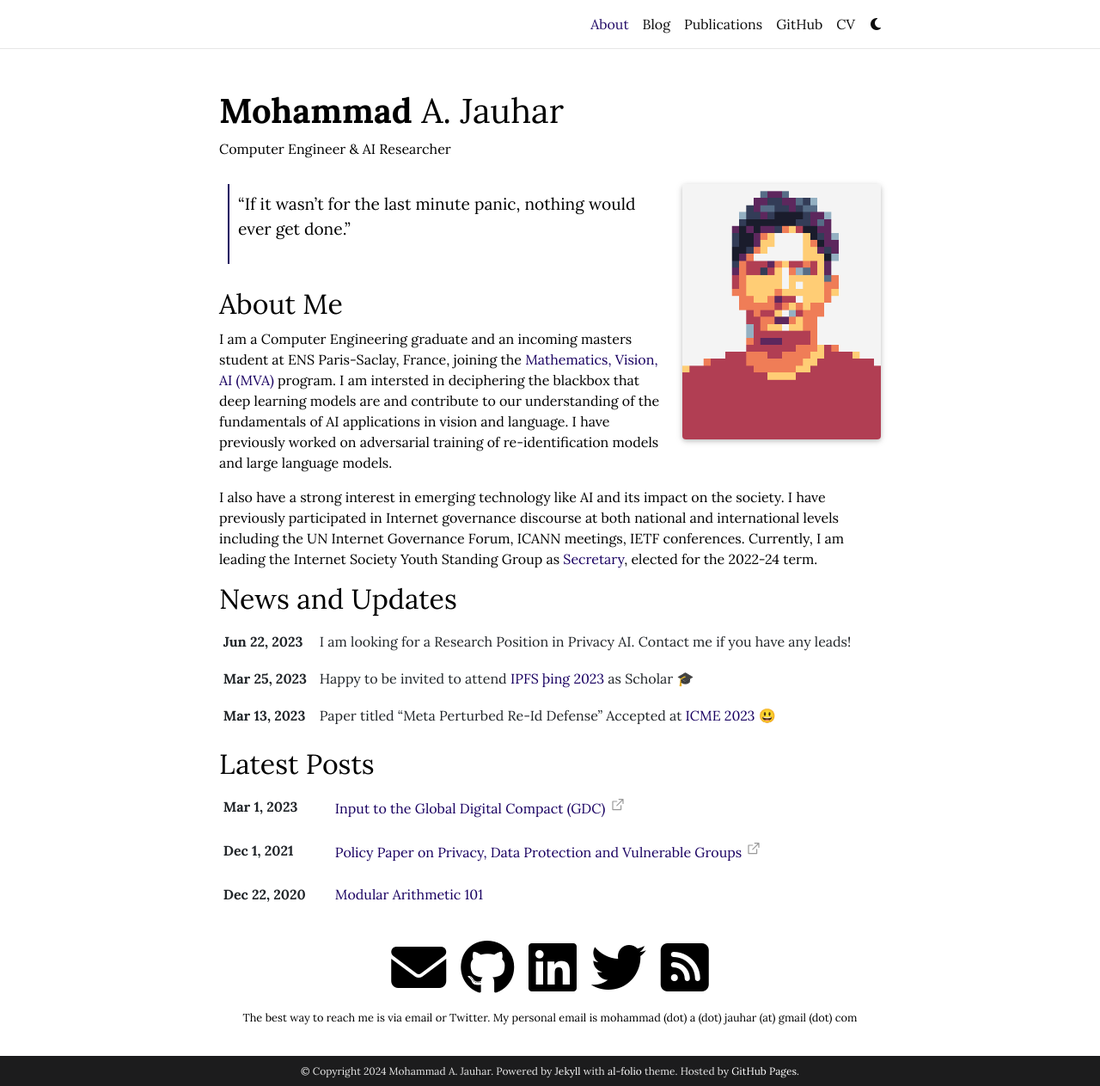
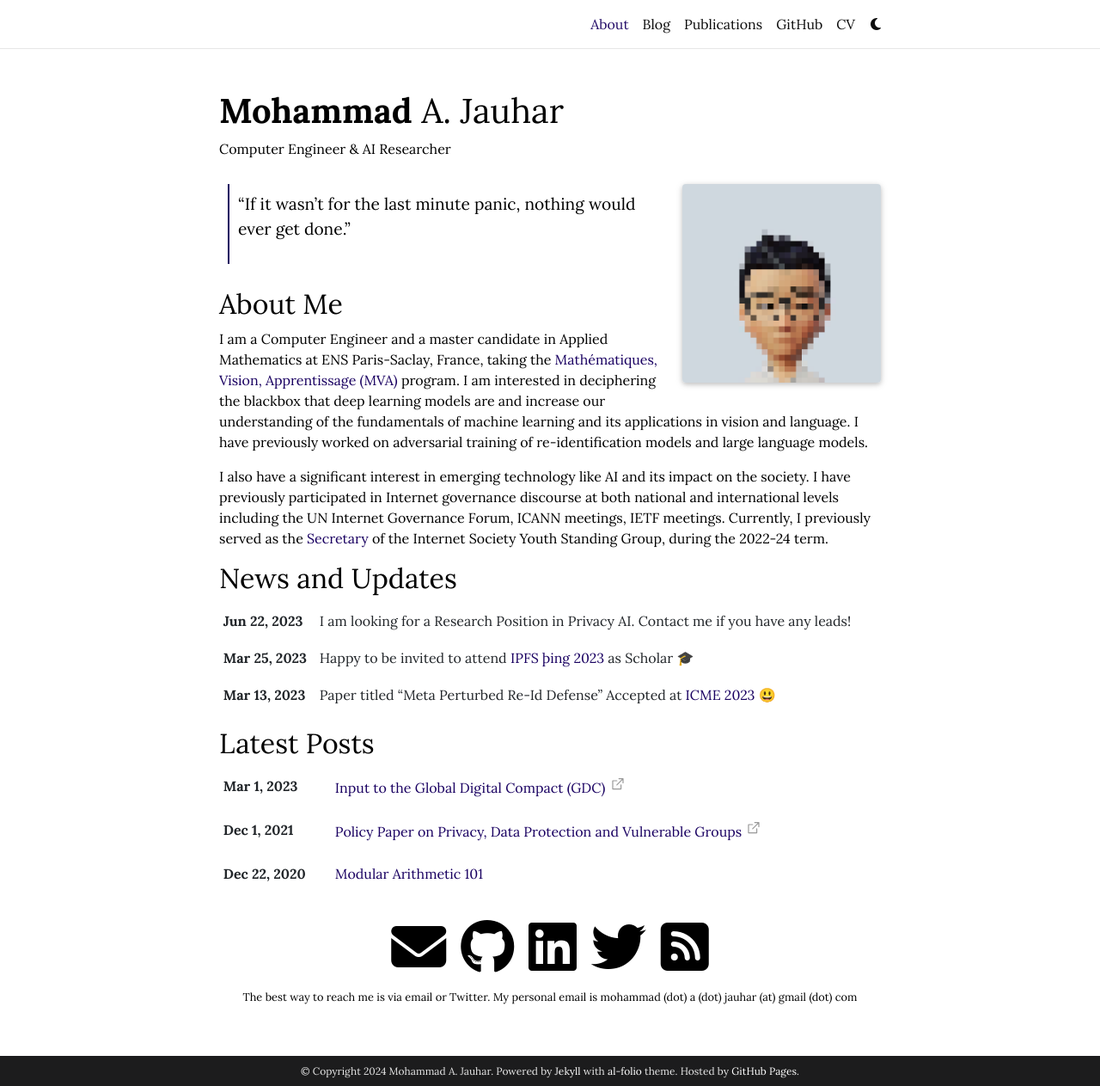
Before and after one commit to majauhar/majauhar.github.io, a Jekyll site: the page built from _pages/about.md, in a window 1280 px wide and 1263 px high. Shown: the whole window at 86% size. Built offline with Jekyll 4.4.1, drawn with Linux system fonts in a browser that asks for light colours; full-size pictures stand in for the smaller copies a plugin makes; comment, search, counter and statistics services are not loaded; a style sheet for code colours, icons or effects is not loaded.

Commit message:
updated CV

```diff
--- a/_pages/about.md
+++ b/_pages/about.md
@@ -19,9 +19,9 @@ social: true  # includes social icons at the bottom of the page
 
 ## About Me
 
-I am a Computer Engineering graduate and an incoming masters student at ENS Paris-Saclay, France, joining the <a href="https://www.master-mva.com/"> Mathematics, Vision, AI (MVA) </a> program. I am intersted in deciphering the blackbox that deep learning models are and contribute to our understanding of the fundamentals of AI applications in vision and language. I have previously worked on adversarial training of re-identification models and large language models.
+I am a Computer Engineer and a master candidate in Applied Mathematics at ENS Paris-Saclay, France, taking the <a href="https://www.master-mva.com/"> Mathématiques, Vision, Apprentissage (MVA) </a> program. I am interested in deciphering the blackbox that deep learning models are and increase our understanding of the fundamentals of machine learning and its applications in vision and language. I have previously worked on adversarial training of re-identification models and large language models.
 
-I also have a strong interest in emerging technology like AI and its impact on the society. I have previously participated in Internet governance discourse at both national and international levels including the UN Internet Governance Forum, ICANN meetings, IETF conferences. Currently, I am leading the Internet Society Youth Standing Group as <a href="https://youthsig.org/"> Secretary</a>, elected for the 2022-24 term.
+I also have a significant interest in emerging technology like AI and its impact on the society. I have previously participated in Internet governance discourse at both national and international levels including the UN Internet Governance Forum, ICANN meetings, IETF meetings. Currently, I previously served as the <a href="https://youthsig.org/"> Secretary</a> of the Internet Society Youth Standing Group, during the 2022-24 term.
 
 
 
```
Also changed, not shown: other parts of _pages/about.md (+1 -1 lines), _pages/cv.md (+1 -1 lines), assets/img/pxArt1.png (added), 1 other file.
